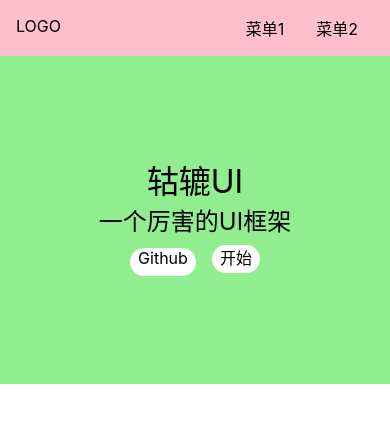
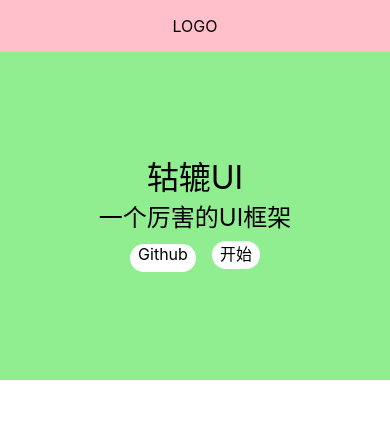
Before and after one commit to Wu585/gulu-UI, a Vue app: page /doc/button in a window 390 px wide. Shown: the top 422 px of the page. Built offline with nearby package versions, Linux system fonts and the light colour scheme.

Commit message:
让 topnav 是响应式的

```diff
--- a/src/components/TopNav.vue
+++ b/src/components/TopNav.vue
@@ -5,6 +5,7 @@
       <li>菜单1</li>
       <li>菜单2</li>
     </ul>
+    <span class="toggleAside"></span>
   </div>
 </template>
 
@@ -30,6 +31,8 @@
   padding: 16px;
   position: relative;
   z-index: 10;
+  justify-content: center;
+  align-items: center;
 
   > .logo {
     max-width: 6em;
@@ -44,5 +47,17 @@
       margin: 0 1em;
     }
   }
+
+  @media (max-width: 500px) {
+    > .menu {
+      display: none;
+    }
+    > .logo {
+      margin: 0 auto;
+    }
+  }
+  > .toggleAside{
+
+  }
 }
 </style>
```
